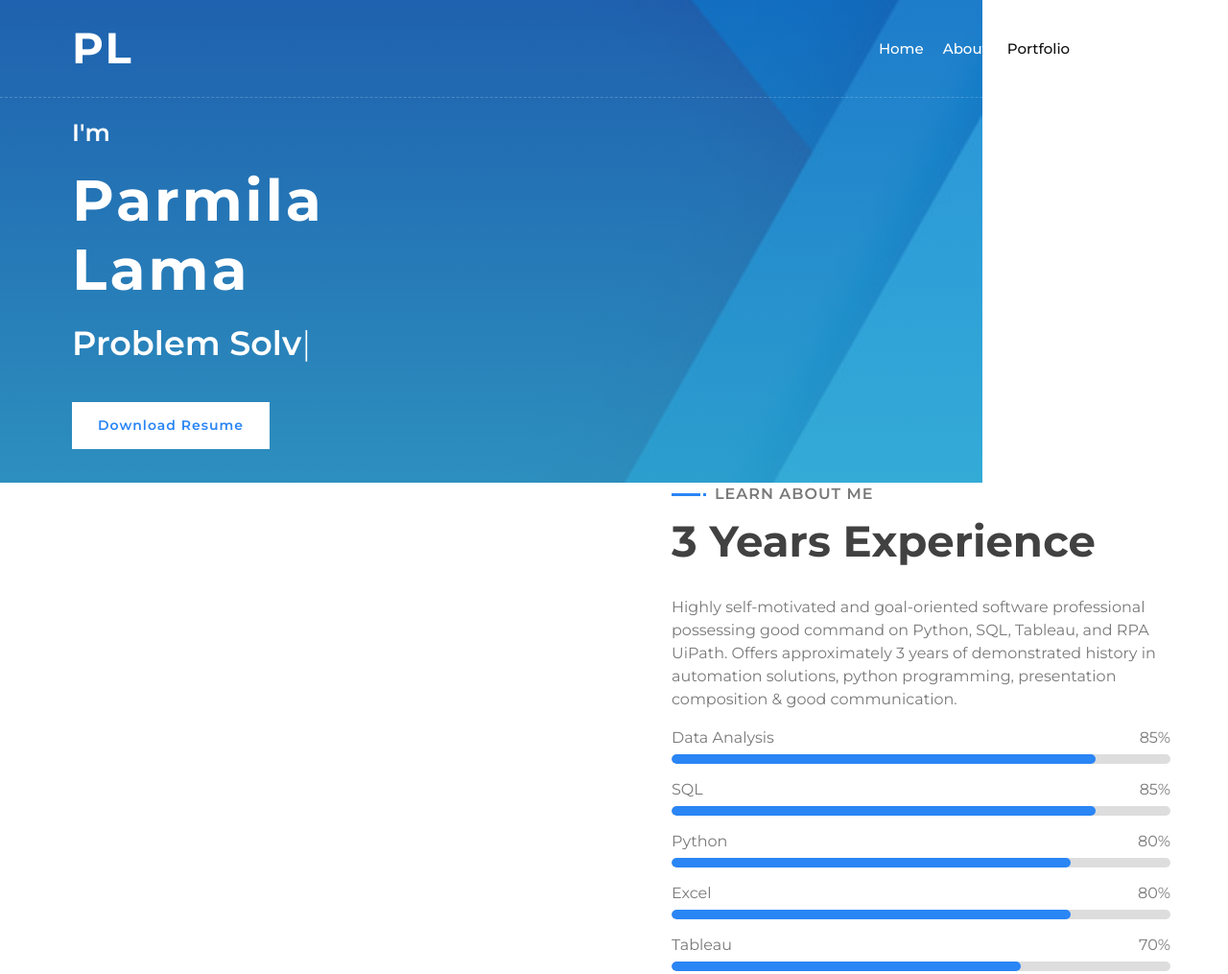
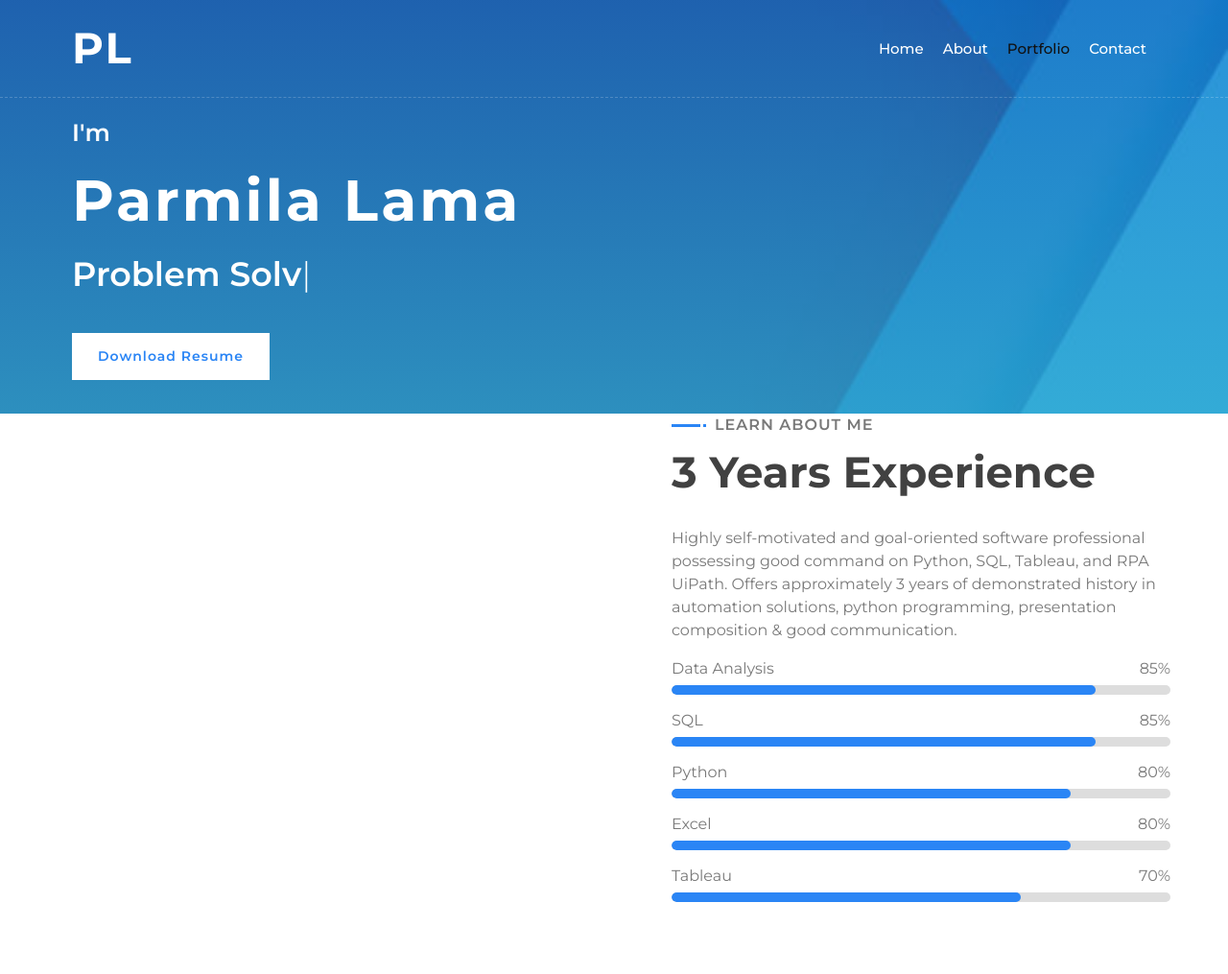
Before and after one commit to parmilama/parmilama.github.io, a plain HTML site: page index.html in a window 1280 px wide. Shown: the top 1015 px of the page at 96% size. Drawn offline with nearby package versions, Linux system fonts and the light colour scheme.

Commit message:
Update style.css

```diff
--- a/css/style.css
+++ b/css/style.css
@@ -244,8 +244,7 @@ a:focus {
 /*******************************/
 .hero {
     position: relative;
-    width: 80%;
-    height: 80%;
+    width: 100%;
     margin-bottom: 45px;
     padding: 120px 0 0 0;
     overflow: hidden;
```
